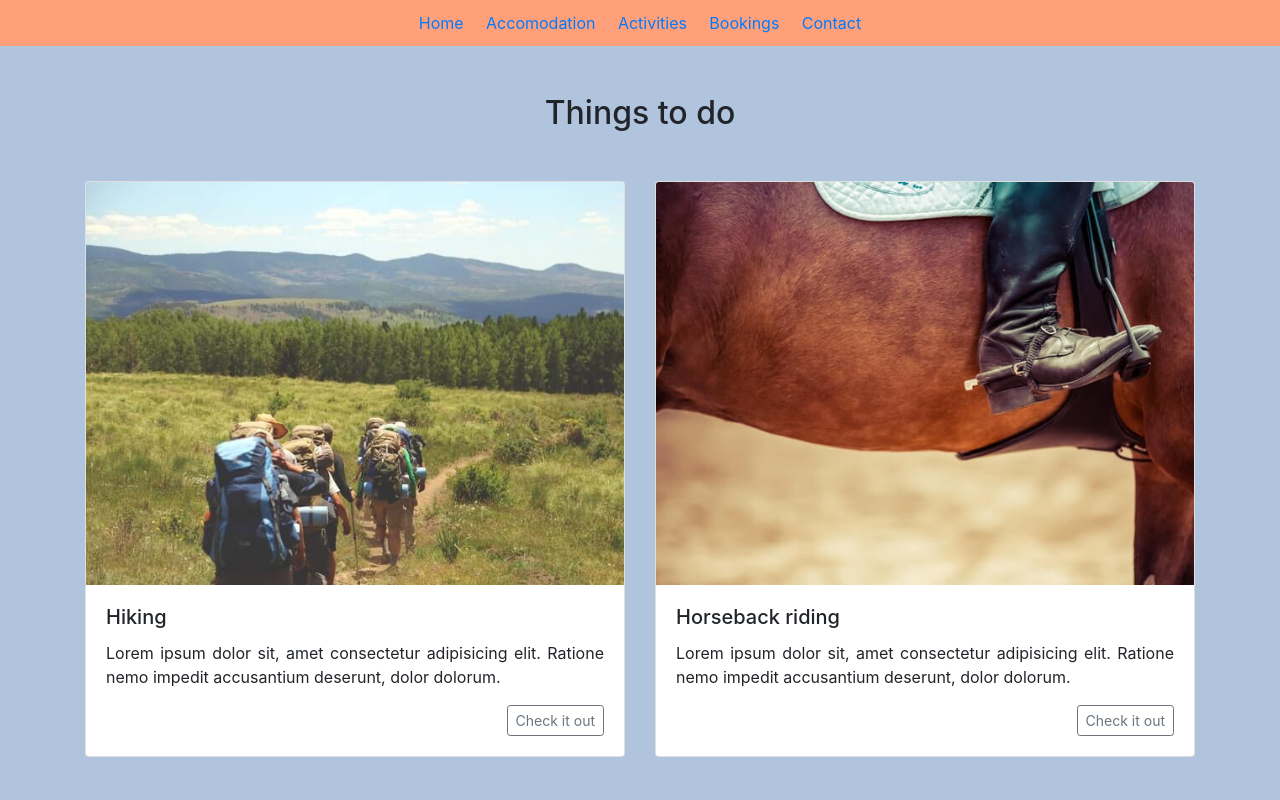
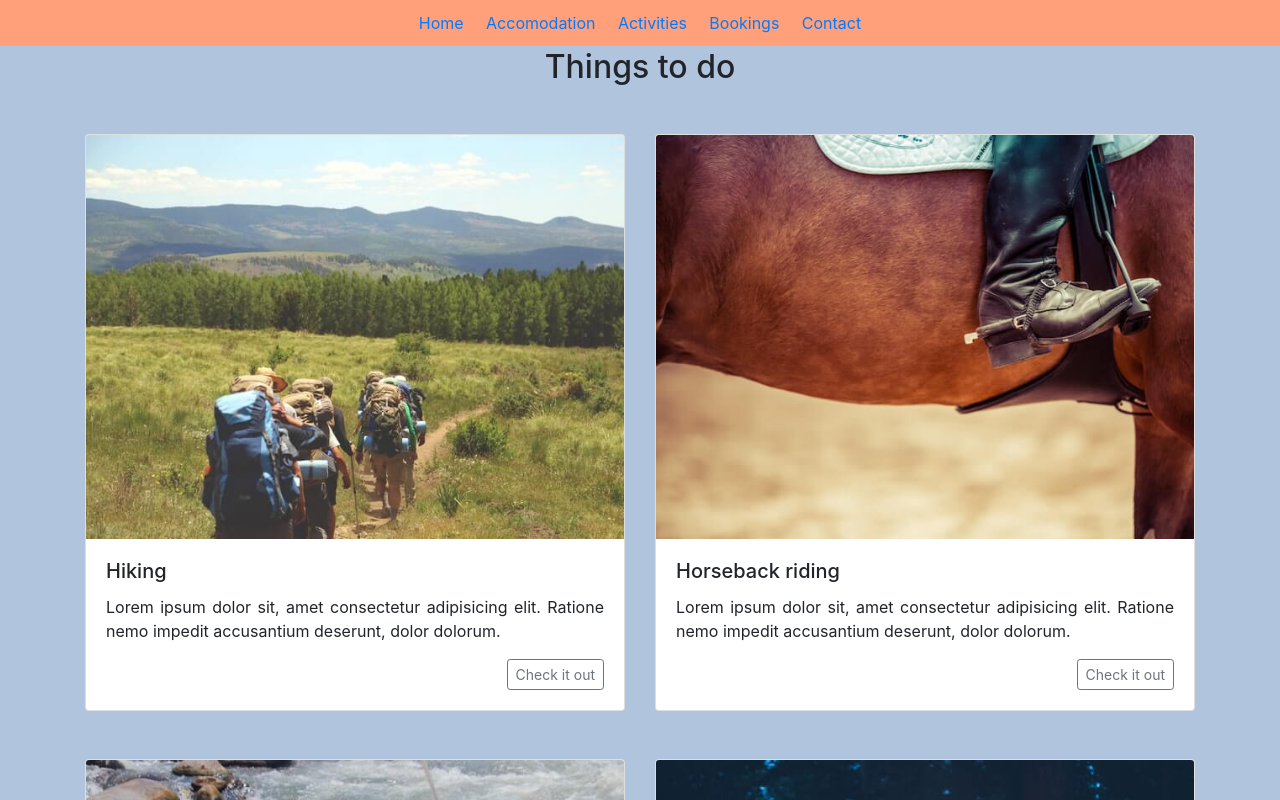
Before and after one commit to milosrancic/reactjs-website, a React (Create React App) app: page /activities in a window 1280 px wide. Shown: the top 800 px of the page. Built offline with nearby package versions, Linux system fonts and the light colour scheme.

Commit message:
made navbar fixed at the top

```diff
--- a/src/components/navbar/Navbar.js
+++ b/src/components/navbar/Navbar.js
@@ -6,7 +6,7 @@ import "./Navbar.scss";
 
 const Navbar = () => {
   return (
-    <Nav className="Navbar justify-content-center" activeKey="/home">
+    <Nav className="Navbar fixed-top justify-content-center" activeKey="/home">
       <Nav.Item>
         <Link to={"/"} className="nav-link">Home</Link>
       </Nav.Item>
```
